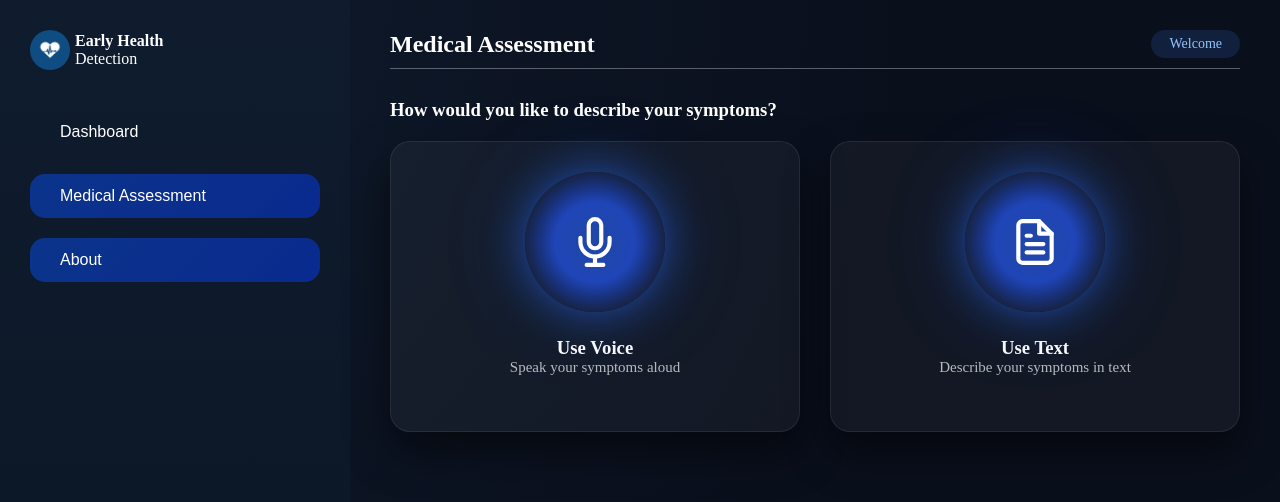
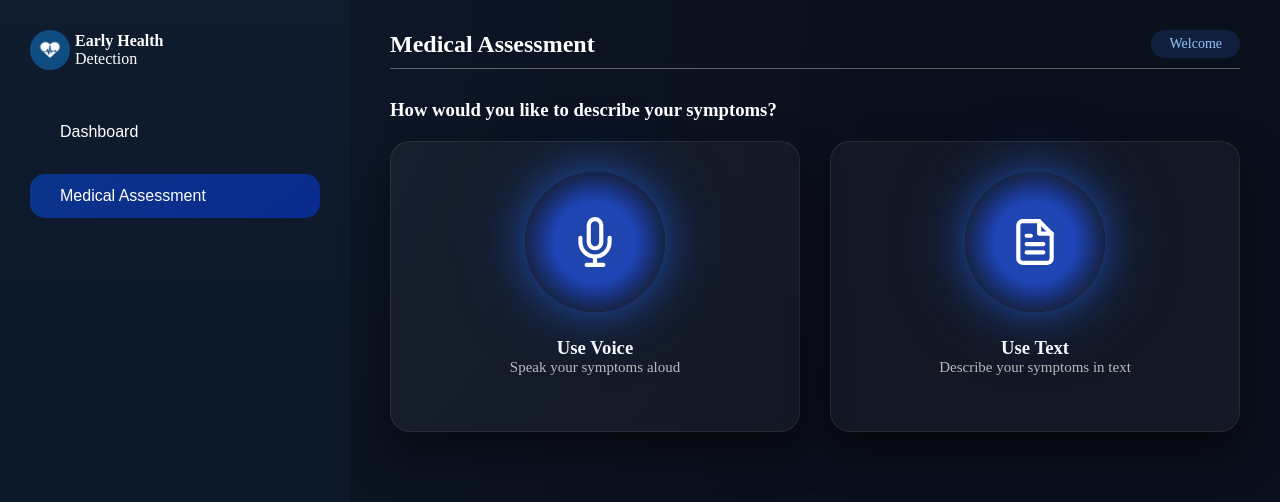
Before and after one commit to Okesh101/Health-Shield, a React (Vite) app in the folder frontend/: page /assessment in a window 1280 px wide. Shown: the top 502 px of the page. Built offline with nearby package versions, Linux system fonts and the light colour scheme.

Commit message:
Reseting error message on each tab switching

```diff
--- a/frontend/src/components/Login.jsx
+++ b/frontend/src/components/Login.jsx
@@ -22,6 +22,18 @@ export default function Login() {
   };
 
   const navigate = useNavigate();
+
+
+   const resetForm = () => {
+  // Clear form data
+  setFormData({
+    fullName: "",
+    email: "",
+    password: ""
+  });
+  // Clear all errors
+  setErrors({});
+}
 
   const handleSignUp = async (e) => {
     let isValid = true;
@@ -57,6 +69,7 @@ export default function Login() {
       const data = await res.json();
       console.log(data);
       setCurrentTab("login");
+
     }
   };
   const handleLogIn = async (e) => {
@@ -91,6 +104,8 @@ export default function Login() {
       console.log(data);
     }
   };
+
+
 
   return (
     <div className="wrapper">
@@ -152,7 +167,7 @@ export default function Login() {
                     <p>Already have an account?</p>
                     <button
                       type="button"
-                      onClick={() => setCurrentTab("login")}
+                      onClick={() => {setCurrentTab("login"); resetForm()}}
                     >
                       Log In
                     </button>
@@ -200,7 +215,7 @@ export default function Login() {
                     <p>Don't have an account?</p>
                     <button
                       type="button"
-                      onClick={() => setCurrentTab("signup")}
+                      onClick={() => {setCurrentTab("signup"); resetForm()}}
                     >
                       Sign Up
                     </button>
--- a/frontend/src/components/Sidebar.jsx
+++ b/frontend/src/components/Sidebar.jsx
@@ -56,15 +56,6 @@ export default function Sidebar() {
               }}
             >
               Medical Assessment
-            </button>
-             <button
-              className={activeTab === "assessment" ? "active" : ""}
-              onClick={() => {
-                navigate("/assessment");
-                setActiveTab("assessment");
-              }}
-            >
-              About
             </button>
           </>
         )}
```
